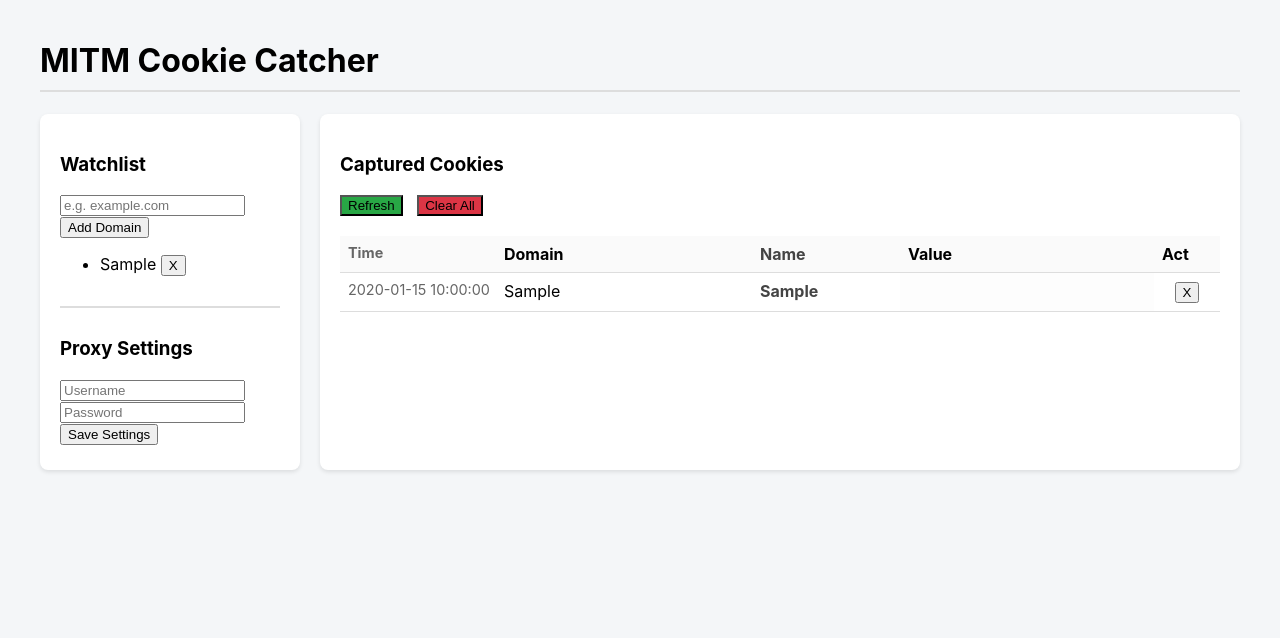
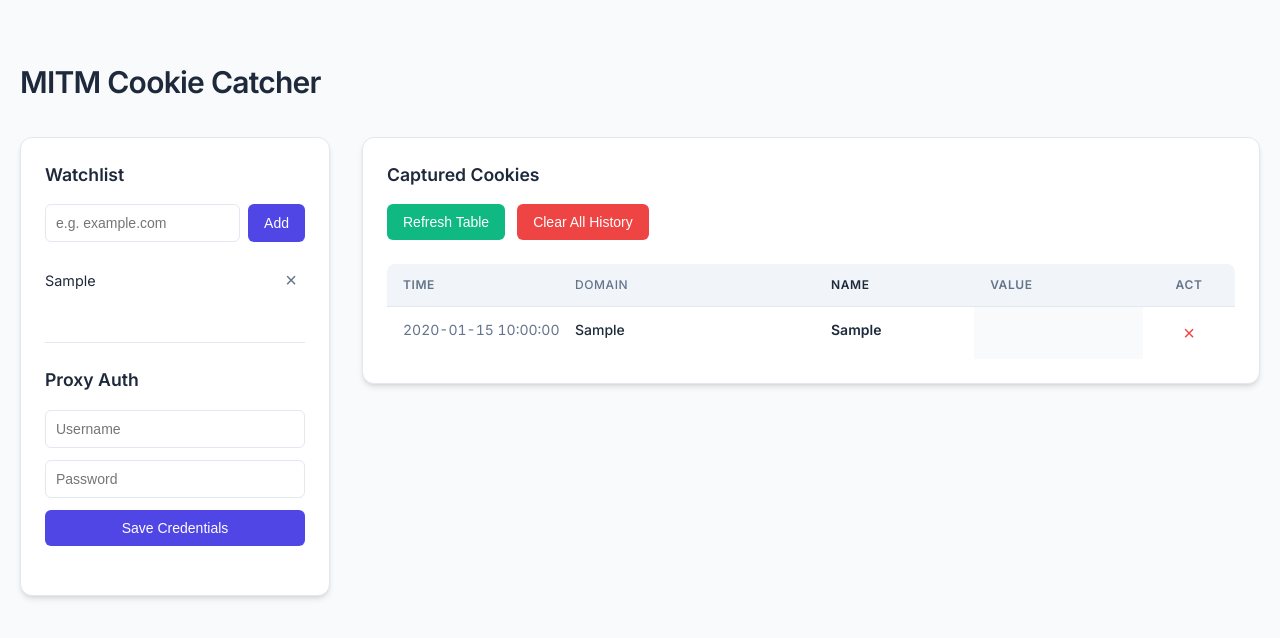
Before and after one commit to horsley/mitmCookie, a FastAPI app: page / in a window 1280 px wide. Shown: the top 638 px of the page. Run offline with FastAPI, Linux system fonts and the light colour scheme; tables that the repository leaves empty hold one stand-in row (values such as "Sample post"); parts of the project's set-up code (start-up, migrations or seed data) failed here and were passed over.

Commit message:
style: overhaul ui with modern design and fix cookie parsing logic for comma-separated values

```diff
--- a/templates/index.html
+++ b/templates/index.html
@@ -5,85 +5,234 @@
     <meta charset="UTF-8">
     <meta name="viewport" content="width=device-width, initial-scale=1.0">
     <title>MITM Cookie Catcher</title>
+    <link rel="preconnect" href="https://fonts.googleapis.com">
+    <link rel="preconnect" href="https://fonts.gstatic.com" crossorigin>
+    <link href="https://fonts.googleapis.com/css2?family=Inter:wght@400;500;600&display=swap" rel="stylesheet">
     <style>
+        :root {
+            --primary: #4f46e5;
+            --primary-hover: #4338ca;
+            --danger: #ef4444;
+            --danger-hover: #dc2626;
+            --bg: #f8fafc;
+            --card-bg: #ffffff;
+            --text-main: #1e293b;
+            --text-muted: #64748b;
+            --border: #e2e8f0;
+            --shadow: 0 4px 6px -1px rgb(0 0 0 / 0.1), 0 2px 4px -2px rgb(0 0 0 / 0.1);
+        }
+
         body {
-            font-family: -apple-system, BlinkMacSystemFont, "Segoe UI", Roboto, Helvetica, Arial, sans-serif;
-            padding: 20px;
-            max-width: 1200px;
+            font-family: 'Inter', sans-serif;
+            padding: 40px 20px;
+            max-width: 1280px;
             margin: 0 auto;
-            background: #f4f6f8;
+            background: var(--bg);
+            color: var(--text-main);
+            line-height: 1.5;
         }
 
         h1 {
-            border-bottom: 2px solid #ddd;
-            padding-bottom: 10px;
+            font-size: 1.875rem;
+            font-weight: 600;
+            margin-bottom: 2rem;
+            color: var(--text-main);
+            letter-spacing: -0.025em;
+        }
+
+        h3 {
+            font-size: 1.1rem;
+            font-weight: 600;
+            margin-bottom: 1rem;
+            margin-top: 0;
+            color: var(--text-main);
         }
 
         .container {
             display: flex;
-            gap: 20px;
+            gap: 2rem;
+            align-items: flex-start;
         }
 
         .sidebar {
-            width: 220px;
-            background: white;
-            padding: 20px;
-            border-radius: 8px;
-            box-shadow: 0 2px 4px rgba(0, 0, 0, 0.1);
+            width: 260px;
+            background: var(--card-bg);
+            padding: 1.5rem;
+            border-radius: 0.75rem;
+            box-shadow: var(--shadow);
+            border: 1px solid var(--border);
+            flex-shrink: 0;
         }
 
         .main {
             flex: 1;
-            background: white;
-            padding: 20px;
-            border-radius: 8px;
-            box-shadow: 0 2px 4px rgba(0, 0, 0, 0.1);
+            background: var(--card-bg);
+            padding: 1.5rem;
+            border-radius: 0.75rem;
+            box-shadow: var(--shadow);
+            border: 1px solid var(--border);
+            overflow: hidden;
         }
 
-        /* ... existing styles ... */
+        input[type="text"],
+        input[type="password"] {
+            width: 100%;
+            padding: 0.625rem;
+            border: 1px solid var(--border);
+            border-radius: 0.375rem;
+            margin-bottom: 0.75rem;
+            font-size: 0.875rem;
+            transition: border-color 0.15s;
+            box-sizing: border-box;
+        }
+
+        input:focus {
+            outline: none;
+            border-color: var(--primary);
+            box-shadow: 0 0 0 3px rgba(79, 70, 229, 0.1);
+        }
+
+        button {
+            background: var(--primary);
+            color: white;
+            border: none;
+            padding: 0.625rem 1rem;
+            cursor: pointer;
+            border-radius: 0.375rem;
+            font-size: 0.875rem;
+            font-weight: 500;
+            transition: all 0.2s;
+            width: 100%;
+        }
+
+        button:hover {
+            background: var(--primary-hover);
+            transform: translateY(-1px);
+        }
+
+        button:active {
+            transform: translateY(0);
+        }
+
+        button.danger-btn {
+            background: var(--danger);
+        }
+
+        button.danger-btn:hover {
+            background: var(--danger-hover);
+        }
+
+        .action-bar {
+            display: flex;
+            gap: 0.75rem;
+            margin-bottom: 1.5rem;
+        }
+
+        .action-bar button {
+            width: auto;
+        }
+
+        .domain-list {
+            list-style: none;
+            padding: 0;
+            margin: 1rem 0 0 0;
+        }
+
+        .domain-list li {
+            display: flex;
+            justify-content: space-between;
+            align-items: center;
+            padding: 0.5rem 0;
+            border-bottom: 1px solid var(--border);
+            font-size: 0.9rem;
+        }
+
+        .domain-list li:last-child {
+            border-bottom: none;
+        }
+
+        .delete-btn-sm {
+            background: transparent;
+            color: var(--text-muted);
+            width: auto;
+            padding: 0.25rem 0.5rem;
+            font-size: 1.25rem;
+            line-height: 1;
+        }
+
+        .delete-btn-sm:hover {
+            color: var(--danger);
+            background: transparent;
+            transform: none;
+        }
 
         table {
             width: 100%;
-            border-collapse: collapse;
-            margin-top: 20px;
+            border-collapse: separate;
+            border-spacing: 0;
             table-layout: fixed;
-            /* helps with overflow */
-        }
-
-        th,
-        td {
-            text-align: left;
-            padding: 8px;
-            border-bottom: 1px solid #ddd;
-            word-break: break-all;
-            vertical-align: top;
         }
 
         th {
-            background: #fafafa;
+            text-align: left;
+            padding: 0.75rem 1rem;
+            background: #f1f5f9;
+            color: var(--text-muted);
+            font-weight: 600;
+            font-size: 0.75rem;
+            text-transform: uppercase;
+            letter-spacing: 0.05em;
+            border-bottom: 1px solid var(--border);
+        }
+
+        th:first-child {
+            border-top-left-radius: 0.5rem;
+        }
+
+        th:last-child {
+            border-top-right-radius: 0.5rem;
+        }
+
+        td {
+            padding: 0.75rem 1rem;
+            border-bottom: 1px solid var(--border);
+            vertical-align: top;
+            font-size: 0.875rem;
+            word-break: break-all;
+        }
+
+        tr:last-child td {
+            border-bottom: none;
+        }
+
+        tr:hover td {
+            background: #f8fafc;
         }
 
         .timestamp {
             white-space: nowrap;
             width: 140px;
-            color: #666;
-            font-size: 0.9em;
+            color: var(--text-muted);
+            font-variant-numeric: tabular-nums;
         }
 
         .domain-col {
-            width: 15rem;
+            width: 14rem;
+            font-weight: 500;
         }
 
         .name-col {
             width: 15%;
-            font-weight: bold;
-            color: #444;
+            font-weight: 600;
+            color: var(--text-main);
+            font-family: 'Inter', sans-serif;
         }
 
         .value-col {
-            /* Takes remaining space */
-            font-family: monospace;
-            background: #fdfdfd;
+            font-family: 'Monaco', 'Consolas', monospace;
+            color: #475569;
+            font-size: 0.8rem;
+            background: #f8fafc;
         }
     </style>
 </head>
@@ -94,27 +243,33 @@
     <div class="container">
         <div class="sidebar">
             <h3>Watchlist</h3>
-            <input type="text" id="domainInput" placeholder="e.g. example.com">
-            <button onclick="addDomain()">Add Domain</button>
+            <div style="display:flex; gap:0.5rem; margin-bottom:0.75rem;">
+                <input type="text" id="domainInput" placeholder="e.g. example.com" style="margin-bottom:0;">
+                <button onclick="addDomain()" style="width:auto;">Add</button>
+            </div>
             <ul class="domain-list" id="domainList">
                 <!-- Domains here -->
             </ul>
 
-            <div style="margin-top: 30px; border-top: 2px solid #ddd; padding-top: 10px;">
-                <h3>Proxy Settings</h3>
+            <div style="margin-top: 2.5rem; border-top: 1px solid var(--border); padding-top: 1.5rem;">
+                <h3>Proxy Auth</h3>
                 <input type="text" id="proxyUser" placeholder="Username">
                 <input type="password" id="proxyPass" placeholder="Password">
-                <button onclick="saveConfig()">Save Settings</button>
-                <div id="configMsg" style="margin-top:5px; font-size:0.9em; color:green;"></div>
+                <button onclick="saveConfig()">Save Credentials</button>
+                <div id="configMsg" style="margin-top:0.5rem; font-size:0.875rem; color: #10b981; min-height: 1.25em;">
+                </div>
             </div>
         </div>
 
         <div class="main">
             <h3>Captured Cookies</h3>
-            <div style="margin-bottom: 10px;">
-                <button onclick="loadCookies()"
-                    style="width: auto; background: #28a745; margin-right: 10px;">Refresh</button>
-                <button onclick="clearAllCookies()" style="width: auto; background: #dc3545;">Clear All</button>
+            <div class="action-bar">
+                <button onclick="loadCookies()" style="background: #10b981;">
+                    Refresh Table
+                </button>
+                <button onclick="clearAllCookies()" class="danger-btn">
+                    Clear All History
+                </button>
             </div>
             <table>
                 <thead>
@@ -123,7 +278,7 @@
                         <th class="domain-col">Domain</th>
                         <th class="name-col">Name</th>
                         <th>Value</th>
-                        <th style="width: 50px;">Act</th>
+                        <th style="width: 60px; text-align:center;">Act</th>
                     </tr>
                 </thead>
                 <tbody id="cookieTable">
@@ -149,7 +304,7 @@
             list.innerHTML = '';
             data.domains.forEach(d => {
                 const li = document.createElement('li');
-                li.innerHTML = `<span>${d}</span> <button class="delete-btn" onclick="deleteDomain('${d}')">X</button>`;
+                li.innerHTML = `<span title="${d}" style="text-overflow:ellipsis; overflow:hidden; white-space:nowrap;">${d}</span> <button class="delete-btn-sm" onclick="deleteDomain('${d}')">&times;</button>`;
                 list.appendChild(li);
             });
         }
@@ -178,48 +333,57 @@
             const tbody = document.getElementById('cookieTable');
             tbody.innerHTML = '';
 
+            if (data.cookies.length === 0) {
+                tbody.innerHTML = '<tr><td colspan="5" style="text-align:center; padding: 2rem; color: var(--text-muted);">No cookies captured yet. Add a domain to the watchlist and visit it.</td></tr>';
+                return;
+            }
+
             data.cookies.forEach(c => {
-                // Parse timestamp - remove microseconds
-                // simplistic approach: split at '.' if present
+                // Parse timestamp
                 let timeStr = c.last_updated;
                 if (timeStr.includes('.')) {
                     timeStr = timeStr.split('.')[0];
                 }
 
-                // Parse cookies string into k-v pairs
-                // Format: "key=value; key2=value2"
-                let parts = c.full_cookie_header.split(';').map(s => s.trim()).filter(s => s);
+                // Robust parsing for cookies: split by semicolon OR comma
+                // Many times clients/servers concatenate multiple cookies with commas if headers are folded.
+                let raw = c.full_cookie_header;
+
+                // Split by logical delimiters: semicolon or comma followed by optional space
+                // Filter out empty strings
+                let parts = raw.split(/[;,]\s*/).filter(s => s.trim().length > 0);
+
                 if (parts.length === 0) {
-                    // Empty case
                     parts = ["(empty)="];
                 }
 
                 const pairs = parts.map(p => {
                     const idx = p.indexOf('=');
-                    if (idx === -1) return { k: p, v: "" };
+                    if (idx === -1) {
+                        // Attribute without value or malformed
+                        return { k: p, v: "" };
+                    }
                     return { k: p.substring(0, idx), v: p.substring(idx + 1) };
                 });
 
-                // Render rows
-                // First row has the main meta info and rowspan
                 const rowSpan = pairs.length;
 
                 pairs.forEach((pair, index) => {
                     const tr = document.createElement('tr');
 
                     if (index === 0) {
-                        // Main columns
+                        // Main columns with RowSpan
                         tr.innerHTML = `
                             <td class="timestamp" rowspan="${rowSpan}">${timeStr}</td>
-                            <td class="domain-col" rowspan="${rowSpan}">${c.domain}</td>
+                            <td class="domain-col" rowspan="${rowSpan}">${escapeHtml(c.domain)}</td>
                             <td class="name-col">${escapeHtml(pair.k)}</td>
                             <td class="value-col">${escapeHtml(pair.v)}</td>
-                            <td rowspan="${rowSpan}" style="text-align:center;">
-                                <button class="delete-btn" onclick="deleteCookie(${c.id})">X</button>
+                            <td rowspan="${rowSpan}" style="text-align:center; vertical-align:middle;">
+                                <button class="delete-btn-sm" style="color:var(--danger);" onclick="deleteCookie(${c.id})">&times;</button>
                             </td>
                         `;
                     } else {
-                        // Sub rows only have cookie parts
+                        // Sub rows
                         tr.innerHTML = `
                             <td class="name-col">${escapeHtml(pair.k)}</td>
                             <td class="value-col">${escapeHtml(pair.v)}</td>
@@ -237,7 +401,7 @@
                 document.getElementById('proxyUser').value = data.proxy_username;
             }
             if (data.proxy_password_set) {
-                document.getElementById('proxyPass').placeholder = "******";
+                document.getElementById('proxyPass').placeholder = "••••••";
             }
         }
 
@@ -245,7 +409,7 @@
             const username = document.getElementById('proxyUser').value.trim();
             const password = document.getElementById('proxyPass').value.trim();
 
-            if (!username || (!password && document.getElementById('proxyPass').placeholder !== "******")) {
+            if (!username || (!password && document.getElementById('proxyPass').placeholder !== "••••••")) {
                 alert("Please enter both username and password");
                 return;
             }
@@ -259,19 +423,20 @@
                 body: JSON.stringify(body)
             });
 
-            document.getElementById('configMsg').innerText = "Settings saved!";
-            setTimeout(() => document.getElementById('configMsg').innerText = "", 3000);
+            const msg = document.getElementById('configMsg');
+            msg.innerText = "Credentials saved securely.";
+            setTimeout(() => msg.innerText = "", 3000);
             loadConfig();
         }
 
         async function deleteCookie(id) {
-            if (!confirm("Delete this cookie?")) return;
+            if (!confirm("Are you sure you want to delete this cookie record?")) return;
             await fetch(`/api/cookies/${id}`, { method: 'DELETE' });
             loadCookies();
         }
 
         async function clearAllCookies() {
-            if (!confirm("Are you sure you want to delete ALL captured cookies?")) return;
+            if (!confirm("⚠️ This will permanently delete ALL captured cookies.\n\nAre you sure?")) return;
             await fetch('/api/cookies', { method: 'DELETE' });
             loadCookies();
         }
```
